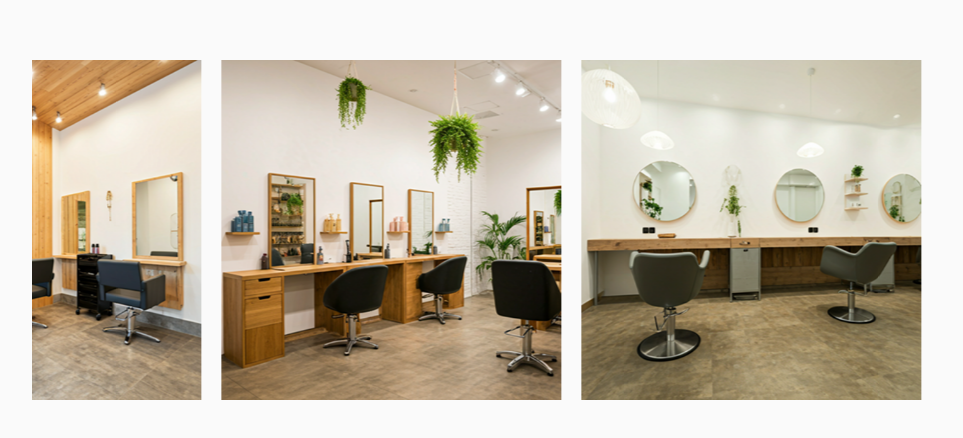
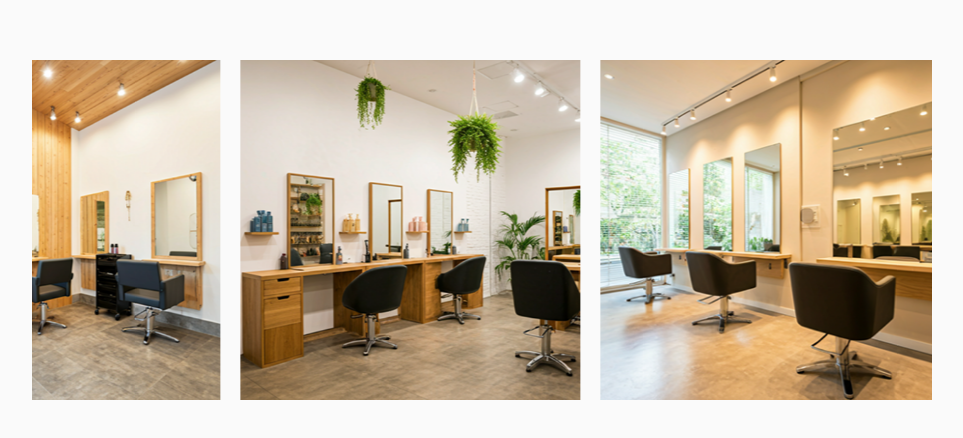
Before and after one commit to koma104/hairsalon-vdo, a Next.js app: page / in a window 1280 px wide. Shown: the part 1369-1807 px from the top of the page, without its empty margins (151-1114 px from the left). Built offline with nearby package versions, Linux system fonts and the light colour scheme; a web font is replaced by a local one.

Commit message:
fix: カルーセルチラつき修正

```diff
--- a/src/app/page.module.css
+++ b/src/app/page.module.css
@@ -114,11 +114,11 @@
 
 .store-carousel {
   display: flex;
-  width: calc(2 * (var(--carousel-width-sp) * 6));
+  width: calc(2 * (var(--carousel-width-sp) * 3));
   overflow: hidden;
 
   @media (min-width: 768px) {
-    width: calc(2 * (var(--carousel-width-pc) * 6));
+    width: calc(2 * (var(--carousel-width-pc) * 3));
   }
 
   > * {
@@ -135,14 +135,14 @@
 .carousel-group {
   display: flex;
   gap: 1rem;
-  animation: scroll 60s linear infinite;
+  animation: scroll 35s linear infinite;
   will-change: transform;
   padding-inline-end: 1rem;
-  width: calc(var(--carousel-width-sp) * 6);
+  width: calc(var(--carousel-width-sp) * 3);
 
   @media (min-width: 768px) {
-    width: calc(var(--carousel-width-pc) * 6);
-    animation-duration: 80s;
+    width: calc(var(--carousel-width-pc) * 3);
+    animation-duration: 45s;
   }
 }
 
--- a/src/app/page.tsx
+++ b/src/app/page.tsx
@@ -436,35 +436,8 @@
                     </div>
                     <div className={styles['store-image-wrapper']}>
                       <Image
-                        src="/images/store-image-03.png"
-                        alt="Store view 3"
-                        width={592}
-                        height={395}
-                        className={styles['store-image']}
-                      />
-                    </div>
-                    <div className={styles['store-image-wrapper']}>
-                      <Image
                         src="/images/store-image-04.png"
                         alt="Store view 4"
-                        width={592}
-                        height={395}
-                        className={styles['store-image']}
-                      />
-                    </div>
-                    <div className={styles['store-image-wrapper']}>
-                      <Image
-                        src="/images/store-image-05.png"
-                        alt="Store view 5"
-                        width={592}
-                        height={395}
-                        className={styles['store-image']}
-                      />
-                    </div>
-                    <div className={styles['store-image-wrapper']}>
-                      <Image
-                        src="/images/store-image-06.png"
-                        alt="Store view 6"
                         width={592}
                         height={395}
                         className={styles['store-image']}
@@ -492,35 +465,8 @@
                     </div>
                     <div className={styles['store-image-wrapper']}>
                       <Image
-                        src="/images/store-image-03.png"
-                        alt="Store view 3"
-                        width={592}
-                        height={395}
-                        className={styles['store-image']}
-                      />
-                    </div>
-                    <div className={styles['store-image-wrapper']}>
-                      <Image
                         src="/images/store-image-04.png"
                         alt="Store view 4"
-                        width={592}
-                        height={395}
-                        className={styles['store-image']}
-                      />
-                    </div>
-                    <div className={styles['store-image-wrapper']}>
-                      <Image
-                        src="/images/store-image-05.png"
-                        alt="Store view 5"
-                        width={592}
-                        height={395}
-                        className={styles['store-image']}
-                      />
-                    </div>
-                    <div className={styles['store-image-wrapper']}>
-                      <Image
-                        src="/images/store-image-06.png"
-                        alt="Store view 6"
                         width={592}
                         height={395}
                         className={styles['store-image']}
```
